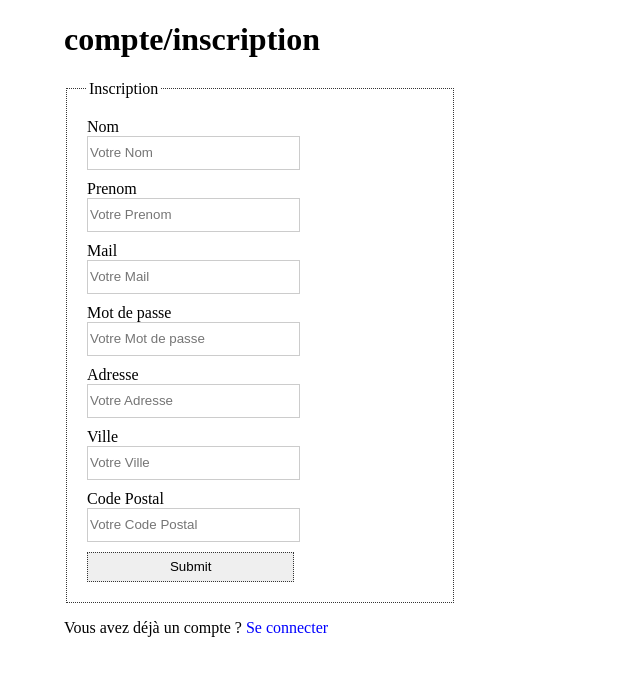
After one commit to MetzyS/simple_MVC-v2, a PHP site: template app/views/compte/inscription.php in a window 1280 px wide. The commit adds this page. Shown: the top 676 px of the page, without its empty margins (0-640 px from the left). Run offline with PHP 8.4, Linux system fonts and the light colour scheme; the template is opened without the code that fills it, so the values that code supplies are empty.

Commit message:
ajout inscription/connexion

```diff
--- a/app/init.php
+++ b/app/init.php
@@ -7,3 +7,4 @@ require_once '../app/models/M_User.php';
 require_once '../app/models/M_HTML.php';
 require_once '../app/models/M_Categorie.php';
 require_once '../app/models/M_Panier.php';
+require_once '../app/models/M_Compte.php';
--- /dev/null
+++ b/app/views/compte/informations.php
@@ -0,0 +1 @@
+<h1>compte/informations</h1>
--- /dev/null
+++ b/app/views/compte/inscription.php
@@ -0,0 +1,38 @@
+<h1>compte/inscription</h1>
+
+<form action="/www/simple_MVC-v2/app/views/compte/ajouter.php" method="post">
+    <fieldset>
+        <legend>Inscription</legend>
+            <div class="input-container">
+                <label for="nom">Nom </label>
+                <input type="text" id="nom" name="nom" placeholder="Votre Nom" maxlength="20"/>
+            </div>
+            <div class="input-container">
+                <label for="prenom">Prenom </label>
+                <input type="text" id="prenom" name="prenom" placeholder="Votre Prenom" maxlength="20"/>
+            </div>
+            <div class="input-container">
+                <label for="mail">Mail </label>
+                <input type="email" id="mail" name="mail" placeholder="Votre Mail" maxlength="20"/>
+            </div>
+            <div class="input-container">
+                <label for="mdp">Mot de passe </label>
+        <input type="text" id="mdp" name="mdp" placeholder="Votre Mot de passe" maxlength="20"/>
+            </div>
+            <div class="input-container">
+                <label for="adresse">Adresse </label>
+        <input type="text" id="adresse" name="adresse" placeholder="Votre Adresse" maxlength="20"/>
+            </div>
+            <div class="input-container">
+                <label for="ville">Ville </label>
+        <input type="text" id="ville" name="ville" placeholder="Votre Ville" maxlength="20"/>
+            </div>
+            <div class="input-container">
+                <label for="cp">Code Postal </label>
+        <input type="text" id="cp" name="cp" placeholder="Votre Code Postal" maxlength="20"/>
+            </div>
+<input type="submit"></button>
+    </fieldset>
+</form>
+
+<p>Vous avez déjà un compte ? <a href="/www/simple_MVC-v2/public/compte/authentification/" style="color:blue">Se connecter</a></p>
--- a/public/css/style.css
+++ b/public/css/style.css
@@ -122,25 +122,32 @@ header img {
 /* ---------- Formulaire ----------------------------------------------------*/
 
 fieldset {
-    display: block;
-    width: 50%;
+    display: flex;
+    flex-direction: column;
     border: 1px dotted #353535;
-    padding: 5px;
+    width: 30%;
+    padding: 20px;
     overflow: hidden;
+    gap:10px;
+}
+
+.input-container {
+    display:flex;
+    flex-direction: column;
 }
 
 label {
     background: transparent none;
-    display: block;
-    width: 20%;
+    display:block;
     float: left;
+    width: 30%;
     padding-right: 1%;
     text-align: left;
 }
 
 input {
-    margin-left: 1%;
-    width: 30%;
+    width: 60%;
+    height: 30px;
     border: #CCC 1px solid;
 }
 
@@ -150,9 +157,10 @@ input:hover,
     background-color: #DDEEFF;
 }
 
-input[type="submit"] {
-    border: #DDEEFF 1px solid;
-    width: 30%;
+input[type="submit"], button[type="submit"] {
+    border: 1px dotted #353535;
+    width: 60%;
+    height: 30px;
 }
 
 .titre_jeu {
--- a/public/index.php
+++ b/public/index.php
@@ -6,6 +6,9 @@ include '../app/views/template/navigation.php';
 
 use App\Core\App;
 
+if(!isset($_SESSION['utilisateur'])) {
+    $_SESSION['utilisateur'] = null;
+}
 if(!isset($_SESSION['panier'])) {
     $_SESSION['panier'] = [];
 }
```
Also changed, not shown: app/controllers/CategorieController.php (+11 -0 lines), app/controllers/CompteController.php (added, +27 -0 lines), app/models/M_Compte.php (added, +24 -0 lines), app/views/compte/ajouter.php (added, +19 -0 lines), app/views/compte/authentification.php (added, +20 -0 lines), app/views/template/navigation.php (+11 -1 lines), app/views/compte/retirer.php (added).
